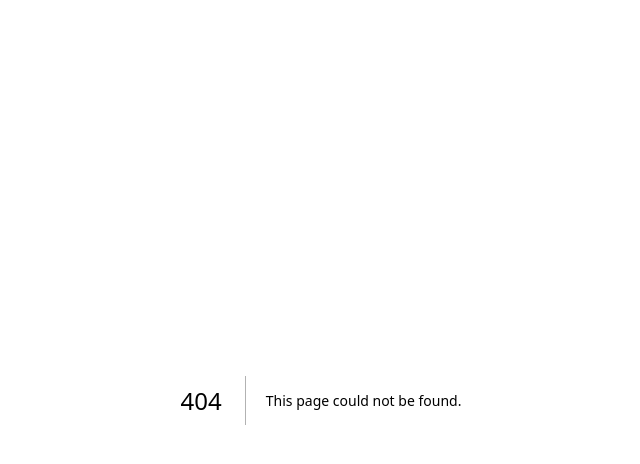
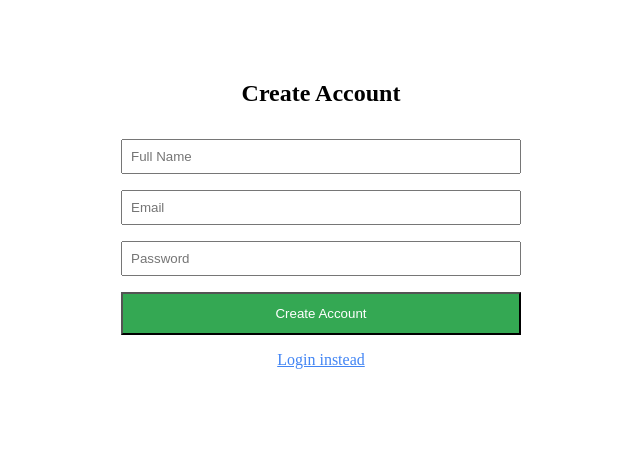
Before and after one commit to code-differently/25q1-team1, a Next.js app in the folder market-manager/: page /signup in a window 1280 px wide. Before the commit this address had no page. Shown: the top 464 px of the page, without its empty margins (319-959 px from the left). Built offline with nearby package versions, Linux system fonts and the light colour scheme; no server answers.

Commit message:
feat: adds create account feature and puts accounts into customer database

```diff
--- /dev/null
+++ b/market-manager/src/app/signup/page.tsx
@@ -0,0 +1,83 @@
+'use client';
+
+import { useState } from 'react';
+import { useRouter } from 'next/navigation';
+import { auth, db } from '@/src/lib/firebase';
+import { createUserWithEmailAndPassword, updateProfile} from 'firebase/auth';
+import { doc, setDoc } from 'firebase/firestore';
+
+export default function SignUpPage() {
+  const [name, setName] = useState('');
+  const [email, setEmail] = useState('');
+  const [password, setPassword] = useState('');
+  const [error, setError] = useState('');
+  const router = useRouter();
+
+  const handleSignUp = async (e: React.FormEvent) => {
+    e.preventDefault();
+    setError('');
+
+    try {
+      const userCred = await createUserWithEmailAndPassword(auth, email, password);
+      const user = userCred.user;
+
+      // Update Firebase Auth display name
+      await updateProfile(user, { displayName: name });
+
+      // Create customer document
+      await setDoc(doc(db, 'customers', user.uid), {
+        id: user.uid,
+        email: user.email,
+        name: name,
+        createdAt: new Date(),
+      });
+
+      router.push('/');
+    } catch (err: unknown) {
+      if (err instanceof Error) {
+        setError(err.message);
+      } else {
+        setError('An unknown error occurred.');
+      }
+    }
+  };
+
+  return (
+    <div style={{ maxWidth: '400px', margin: '5rem auto', textAlign: 'center' }}>
+      <h2 style={{ marginBottom: '2rem' }}>Create Account</h2>
+      <form onSubmit={handleSignUp} style={{ display: 'flex', flexDirection: 'column' }}>
+        <input
+          type="text"
+          placeholder="Full Name"
+          value={name}
+          required
+          onChange={(e) => setName(e.target.value)}
+          style={{ marginBottom: '1rem', padding: '0.5rem' }}
+        />
+        <input
+          type="email"
+          placeholder="Email"
+          value={email}
+          required
+          onChange={(e) => setEmail(e.target.value)}
+          style={{ marginBottom: '1rem', padding: '0.5rem' }}
+        />
+        <input
+          type="password"
+          placeholder="Password"
+          value={password}
+          required
+          onChange={(e) => setPassword(e.target.value)}
+          style={{ marginBottom: '1rem', padding: '0.5rem' }}
+        />
+        <button type="submit" style={{ marginBottom: '1rem', padding: '0.75rem', backgroundColor: '#34a853', color: '#fff' }}>
+          Create Account
+        </button>
+        <a href="/login" style={{ color: '#4285F4', textDecoration: 'underline', cursor: 'pointer' }}>
+          Login instead
+        </a>
+      </form>
+      {error && <p style={{ color: 'red', marginTop: '1rem' }}>{error}</p>}
+    </div>
+  );
+}
```
Also changed, not shown: market-manager/src/app/components/User.tsx (added, +49 -0 lines), market-manager/src/app/home/HomePage.tsx (+2 -10 lines), market-manager/src/app/hooks/useUser.ts (added, +15 -0 lines), market-manager/src/app/login/page.tsx (+42 -4 lines).
